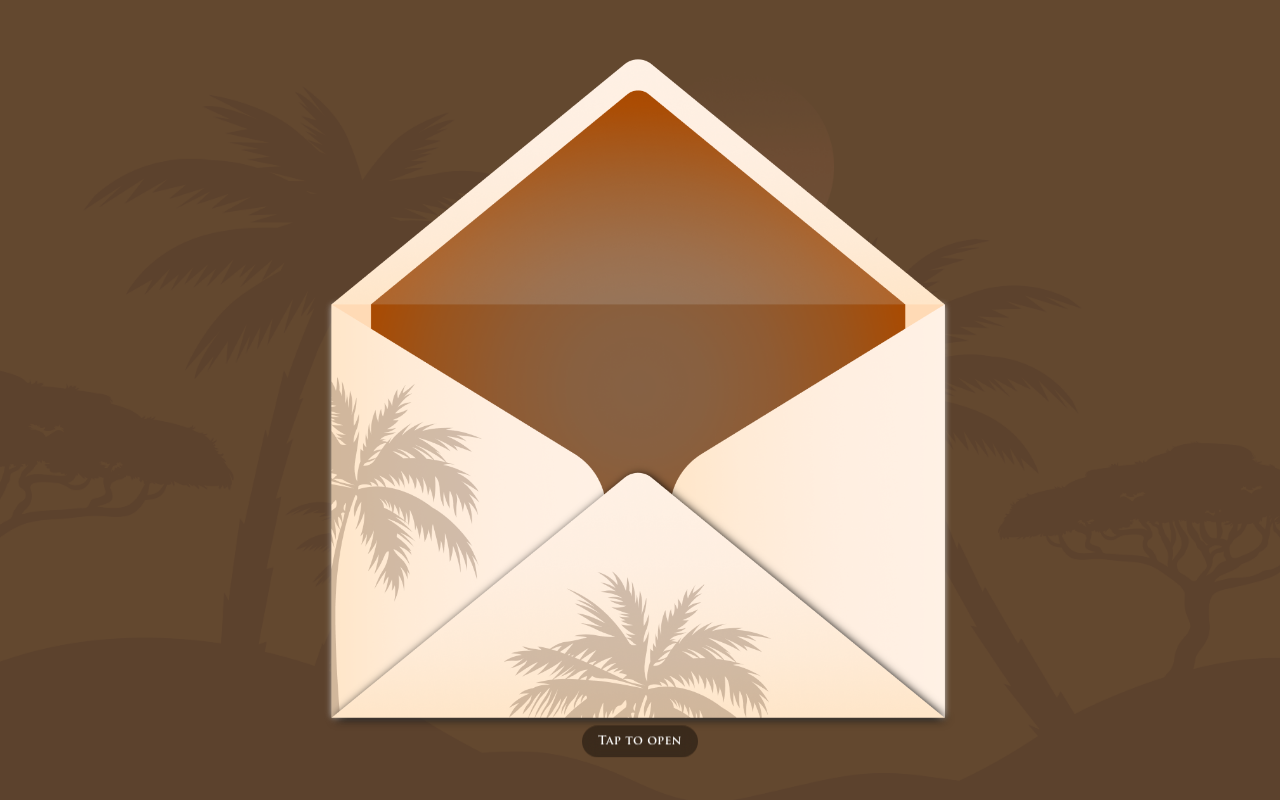
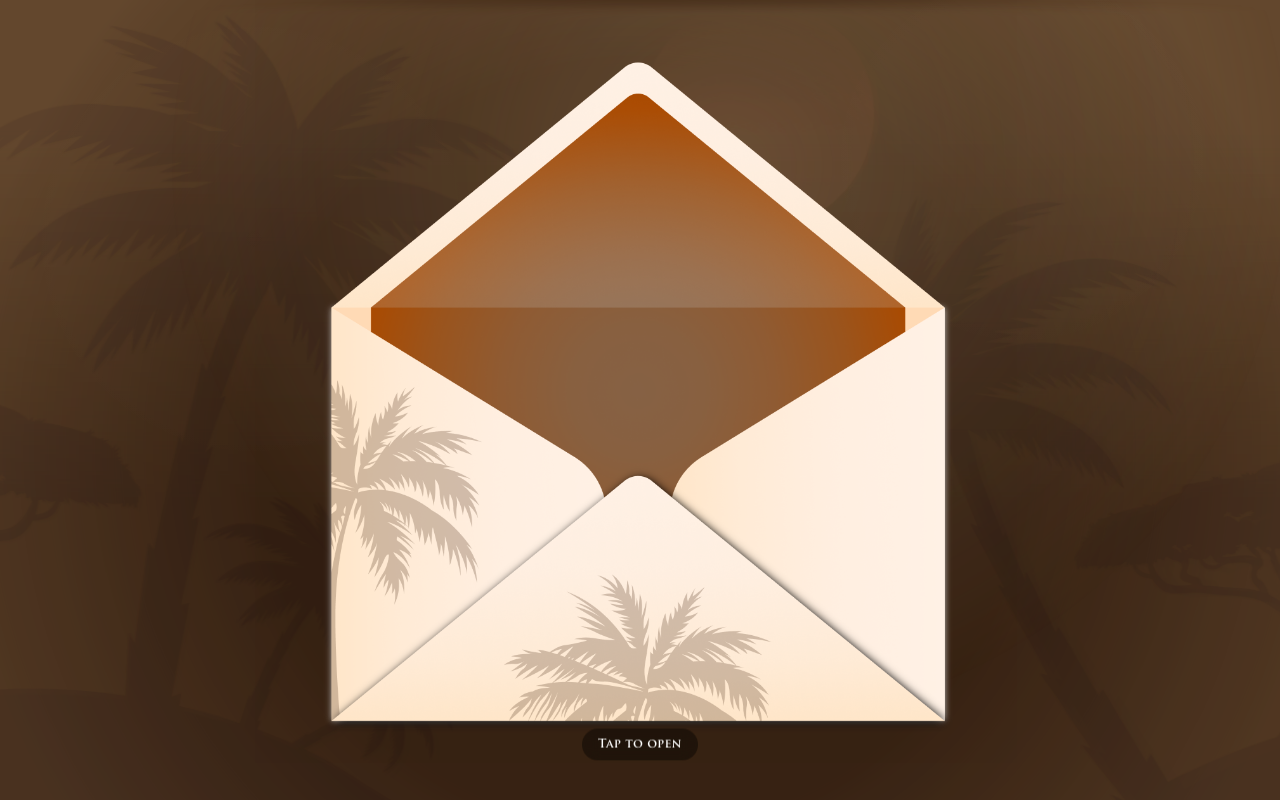
Before and after one commit to abcancode/ireibi-site, a React (Vite) app: page / in a window 1280 px wide. Built offline with nearby package versions, Linux system fonts and the light colour scheme.

Commit message:
information update

```diff
--- a/src/App.jsx
+++ b/src/App.jsx
@@ -2,7 +2,7 @@ import Cover from "./components/Cover";
 
 export default function App() {
   return (
-    <main className="min-h-screen">
+    <main className="min-h-screen w-full overflow-x-hidden">
       <Cover />
     </main>
   );
--- a/src/components/Cover.jsx
+++ b/src/components/Cover.jsx
@@ -1,8 +1,8 @@
 import { useMemo, useState, useEffect } from "react";
 import { motion, AnimatePresence } from "framer-motion";
 import InviteCard from "./InviteCard";
+import ScrollToTopButton from "./ScrollToTopButton";
 
-import bg from "../assets/cover-bg.png";
 import envelopeOpen from "../assets/envelope-open.png";
 
 export default function Cover() {
@@ -21,35 +21,50 @@ export default function Cover() {
   return (
     <section
       className={[
-        "min-h-screen w-full bg-cover bg-center bg-no-repeat relative",
-        "overflow-x-hidden", // ✅ keep horizontal hidden
-        opened ? "overflow-y-auto" : "overflow-y-hidden", // ✅ allow scroll ONLY when opened
+        "relative w-full min-h-screen overflow-x-hidden",
+        opened ? "overflow-y-auto" : "overflow-y-hidden",
       ].join(" ")}
-      style={{ backgroundImage: `url(${bg})` }}
     >
-      {/* optional overlay */}
+      {/* 👑 Cinematic royal background (driven by your index.css) */}
+      <div className="absolute inset-0 royal-parallax">
+        <div className="royal-layer royal-layer--back" />
+        <div className="royal-layer royal-layer--mid" />
+        <div className="royal-layer royal-layer--front" />
+        <div className="royal-sunGlow" />
+        <div className="royal-lightSweep" />
+        <div className="royal-grain" />
+      </div>
+
+      {/* Optional tint overlay (keep if you like the mood) */}
       <div className="absolute inset-0 bg-black/10" />
 
-      {/* ✅ On mobile we align to top so the lifted card never gets cut */}
-      <div className="relative z-10 min-h-screen flex items-start sm:items-center justify-center px-4 sm:px-6 py-10">
+      {/* LAYOUT WRAPPER */}
+      <div
+        className={[
+          "relative z-10 w-full min-h-screen",
+          "flex justify-center",
+          opened ? "items-start" : "items-center",
+          "px-3 sm:px-6",
+          opened ? "py-10 sm:py-12" : "py-10",
+        ].join(" ")}
+      >
         <motion.div
-          className="w-full max-w-[720px]"
+          className="w-full max-w-[980px]"
           initial={{ opacity: 0 }}
           animate={{ opacity: 1 }}
           transition={{ duration: 1.2, ease }}
         >
           <div className="relative">
-            {/* CONTENT CARD (slides out) */}
+            {/* INVITE CARD */}
             <AnimatePresence>
               {opened && (
                 <motion.div
                   key="invite-card"
-                  className="relative z-20 mx-auto w-[92%] rounded-3xl bg-white/95 shadow-2xl ring-1 ring-black/5"
-                  initial={{ opacity: 0, y: 80, scale: 0.985 }}
-                  // ✅ Less lift on mobile so the top doesn't go off screen
-                  animate={{ opacity: 1, y: isMobile ? -18 : -45, scale: 1 }}
-                  exit={{ opacity: 0, y: 30, scale: 0.985 }}
-                  transition={{ duration: 0.9, ease }}
+                  className="relative z-20 mx-auto w-full"
+                  initial={{ opacity: 0, y: 24, scale: 0.99 }}
+                  animate={{ opacity: 1, y: 0, scale: 1 }}
+                  exit={{ opacity: 0, y: 16, scale: 0.99 }}
+                  transition={{ duration: 0.8, ease }}
                 >
                   <InviteCard />
                 </motion.div>
@@ -60,7 +75,10 @@ export default function Cover() {
             <motion.button
               type="button"
               onClick={() => setOpened(true)}
-              className="relative z-10 mx-auto block w-full focus:outline-none"
+              className={[
+                "relative z-10 mx-auto block w-full focus:outline-none",
+                opened ? "pointer-events-none opacity-0" : "opacity-100",
+              ].join(" ")}
               whileHover={!opened ? { y: -3 } : undefined}
               whileTap={!opened ? { scale: 0.985 } : undefined}
               initial={{
@@ -73,8 +91,8 @@ export default function Cover() {
                 opacity: [0, 1, 1],
                 x: [-600, -40, 0],
                 rotateZ: [-90, -90, 0],
-                y: opened ? 28 : [0, -6, 0],
-                scale: opened ? 0.985 : 1,
+                y: [0, -6, 0],
+                scale: 1,
               }}
               transition={{
                 opacity: { duration: 1.2, ease },
@@ -88,9 +106,7 @@ export default function Cover() {
                   ease: [0.22, 1, 0.36, 1],
                   times: [0, 0.7, 1],
                 },
-                y: opened
-                  ? { duration: 0.95, ease }
-                  : { duration: 3.5, ease: "easeInOut", repeat: Infinity },
+                y: { duration: 3.5, ease: "easeInOut", repeat: Infinity },
                 scale: { duration: 0.95, ease },
               }}
               style={{ transformOrigin: "50% 50%" }}
@@ -114,9 +130,23 @@ export default function Cover() {
                 </motion.div>
               )}
             </motion.button>
+
+            {/* Optional: close button when opened */}
+            {opened && (
+              <div className="mt-4 flex justify-center">
+                <button
+                  type="button"
+                  onClick={() => setOpened(false)}
+                  className="rounded-full bg-black/50 px-4 py-2 text-xs font-semibold text-white backdrop-blur hover:bg-black/60"
+                >
+                  Close
+                </button>
+              </div>
+            )}
           </div>
         </motion.div>
       </div>
+      <ScrollToTopButton />
     </section>
   );
 }
--- /dev/null
+++ b/src/components/ScrollToTopButton.jsx
@@ -0,0 +1,56 @@
+import { useEffect, useState } from "react";
+import { motion, AnimatePresence } from "framer-motion";
+
+export default function ScrollToTopButton() {
+  const [visible, setVisible] = useState(false);
+
+  useEffect(() => {
+    const toggleVisibility = () => {
+      if (window.scrollY > 220) {
+        setVisible(true);
+      } else {
+        setVisible(false);
+      }
+    };
+
+    window.addEventListener("scroll", toggleVisibility);
+    return () => window.removeEventListener("scroll", toggleVisibility);
+  }, []);
+
+  const scrollTop = () => {
+    window.scrollTo({
+      top: 0,
+      behavior: "smooth",
+    });
+  };
+
+  return (
+    <AnimatePresence>
+      {visible && (
+        <motion.button
+          onClick={scrollTop}
+          initial={{ opacity: 0, y: 40, scale: 0.9 }}
+          animate={{ opacity: 1, y: 0, scale: 1 }}
+          exit={{ opacity: 0, y: 40, scale: 0.9 }}
+          transition={{ duration: 0.4, ease: [0.16, 1, 0.3, 1] }}
+          whileHover={{ y: -3, scale: 1.05 }}
+          whileTap={{ scale: 0.95 }}
+          className="
+            fixed bottom-6 right-6
+            z-[999]
+            h-14 w-14
+            rounded-full
+            bg-[#5A3E2C]
+            text-white
+            shadow-xl
+            flex items-center justify-center
+            backdrop-blur
+          "
+          aria-label="Go to top"
+        >
+          ↑
+        </motion.button>
+      )}
+    </AnimatePresence>
+  );
+}
--- a/src/index.css
+++ b/src/index.css
@@ -23,6 +23,8 @@ html,
 body,
 #root {
   height: 100%;
+  width: 100%;
+  overflow-x: hidden; /* prevents 1px overflow from absolute bg images */
 }
 
 body {
@@ -33,13 +35,24 @@ body {
   -moz-osx-font-smoothing: grayscale;
 }
 
-/* ✅ Responsive luxury headline */
 h1 {
   font-family: "Trajan Pro 3", serif;
-  font-weight: 700; /* you only have 700 available */
-  font-size: clamp(20px, 2.8vw, 55px);
-  line-height: 1.05;
-  letter-spacing: 0;
+  font-weight: 700;
+
+  /* PERFECT responsive size */
+  font-size: clamp(22px, 4vw, 46px);
+
+  /* luxury spacing */
+  line-height: 1.15;
+  letter-spacing: 0.01em;
+
+  text-align: center;
+
+  /* prevents awkward wrapping */
+  text-wrap: balance;
+
+  /* prevents overflow on small screens */
+  word-break: break-word;
 }
 
 /* ✅ Keep luxury tracking for h2/h3 only (don’t override h1) */
@@ -57,3 +70,214 @@ label {
   letter-spacing: 0.02em;
   line-height: 1.6;
 }
+
+/* === CINEMATIC ROYAL PARALLAX (single image, multi-layer illusion) === */
+.royal-parallax {
+  position: absolute;
+  inset: 0;
+  overflow: hidden;
+}
+
+.royal-layer {
+  position: absolute;
+  inset: -6%;
+  background-image: url("./assets/cover-bg.png");
+  background-size: cover;
+  background-position: center;
+  background-repeat: no-repeat;
+
+  transform: translate3d(0, 0, 0) scale(1.06);
+  will-change: transform;
+}
+
+/* Back layer: slowest drift (sky feel) */
+.royal-layer--back {
+  opacity: 1;
+  filter: saturate(1.02) contrast(1.02);
+  animation: royalBack 28s ease-in-out infinite alternate;
+}
+
+/* Mid layer: “tree life” (slightly different motion + soft blend) */
+.royal-layer--mid {
+  opacity: 0.55;
+  mix-blend-mode: multiply;
+  filter: blur(0.2px);
+  animation: royalMid 18s ease-in-out infinite alternate;
+
+  /* mask to emphasize middle height where palms are */
+  -webkit-mask-image: radial-gradient(
+    circle at 50% 55%,
+    #000 0%,
+    #000 40%,
+    transparent 72%
+  );
+  mask-image: radial-gradient(
+    circle at 50% 55%,
+    #000 0%,
+    #000 40%,
+    transparent 72%
+  );
+}
+
+/* Front layer: subtle foreground depth (lower hills) */
+.royal-layer--front {
+  opacity: 0.35;
+  mix-blend-mode: multiply;
+  filter: blur(0.3px);
+  animation: royalFront 14s ease-in-out infinite alternate;
+
+  /* mask to keep this mostly in the bottom half */
+  -webkit-mask-image: linear-gradient(
+    to top,
+    #000 0%,
+    #000 40%,
+    transparent 78%
+  );
+  mask-image: linear-gradient(to top, #000 0%, #000 40%, transparent 78%);
+}
+
+/* Parallax motions */
+@keyframes royalBack {
+  0% {
+    transform: translate3d(0%, 0%, 0) scale(1.08);
+  }
+  100% {
+    transform: translate3d(-1.2%, -1%, 0) scale(1.14);
+  }
+}
+
+@keyframes royalMid {
+  0% {
+    transform: translate3d(0.6%, 0.2%, 0) scale(1.08);
+  }
+  100% {
+    transform: translate3d(-0.9%, -0.6%, 0) scale(1.13);
+  }
+}
+
+@keyframes royalFront {
+  0% {
+    transform: translate3d(-0.4%, 0.3%, 0) scale(1.08);
+  }
+  100% {
+    transform: translate3d(1%, -0.2%, 0) scale(1.12);
+  }
+}
+
+/* === Royal sun glow (sun is around top-center in your image) === */
+.royal-sunGlow {
+  position: absolute;
+  inset: 0;
+  background: radial-gradient(
+    circle at 56% 20%,
+    rgba(255, 226, 170, 0.22),
+    rgba(255, 226, 170, 0.1) 28%,
+    transparent 60%
+  );
+  filter: blur(5px);
+  opacity: 0.9;
+  animation: sunPulse 12s ease-in-out infinite alternate;
+  pointer-events: none;
+  will-change: transform, opacity;
+}
+
+@keyframes sunPulse {
+  0% {
+    transform: translate3d(0%, 0%, 0);
+    opacity: 0.65;
+  }
+  100% {
+    transform: translate3d(1.4%, 1%, 0);
+    opacity: 0.95;
+  }
+}
+
+/* === Gentle cinematic light sweep (very subtle) === */
+.royal-lightSweep {
+  position: absolute;
+  inset: -20%;
+  background: linear-gradient(
+    120deg,
+    transparent 0%,
+    rgba(255, 255, 255, 0.08) 30%,
+    transparent 60%
+  );
+  transform: translate3d(-35%, 0, 0);
+  opacity: 0;
+  animation: lightSweep 16s ease-in-out infinite;
+  pointer-events: none;
+  mix-blend-mode: soft-light;
+  will-change: transform, opacity;
+}
+
+@keyframes lightSweep {
+  0%,
+  55% {
+    transform: translate3d(-35%, 0, 0);
+    opacity: 0;
+  }
+  65% {
+    opacity: 0.6;
+  }
+  100% {
+    transform: translate3d(35%, 0, 0);
+    opacity: 0;
+  }
+}
+
+/* === Film grain (premium texture) === */
+.royal-grain {
+  position: absolute;
+  inset: 0;
+  opacity: 0.08;
+  pointer-events: none;
+  background-image:
+    radial-gradient(
+      circle at 20% 30%,
+      rgba(255, 255, 255, 0.1),
+      transparent 35%
+    ),
+    radial-gradient(
+      circle at 80% 20%,
+      rgba(255, 255, 255, 0.08),
+      transparent 40%
+    ),
+    radial-gradient(circle at 60% 80%, rgba(0, 0, 0, 0.1), transparent 45%);
+  mix-blend-mode: overlay;
+  animation: grainShift 8s steps(2) infinite;
+}
+
+@keyframes grainShift {
+  0% {
+    transform: translate3d(0, 0, 0);
+  }
+  25% {
+    transform: translate3d(-0.6%, 0.4%, 0);
+  }
+  50% {
+    transform: translate3d(0.5%, -0.5%, 0);
+  }
+  75% {
+    transform: translate3d(-0.3%, -0.2%, 0);
+  }
+  100% {
+    transform: translate3d(0, 0, 0);
+  }
+}
+
+/* Respect reduced motion */
+@media (prefers-reduced-motion: reduce) {
+  .royal-layer,
+  .royal-sunGlow,
+  .royal-lightSweep,
+  .royal-grain {
+    animation: none !important;
+  }
+}
+
+/* Royal glow */
+.scroll-royal {
+  box-shadow:
+    0 6px 16px rgba(0, 0, 0, 0.25),
+    0 0 18px rgba(216, 180, 138, 0.35);
+}
```
Also changed, not shown: src/components/InviteCard.jsx (+61 -7 lines).
